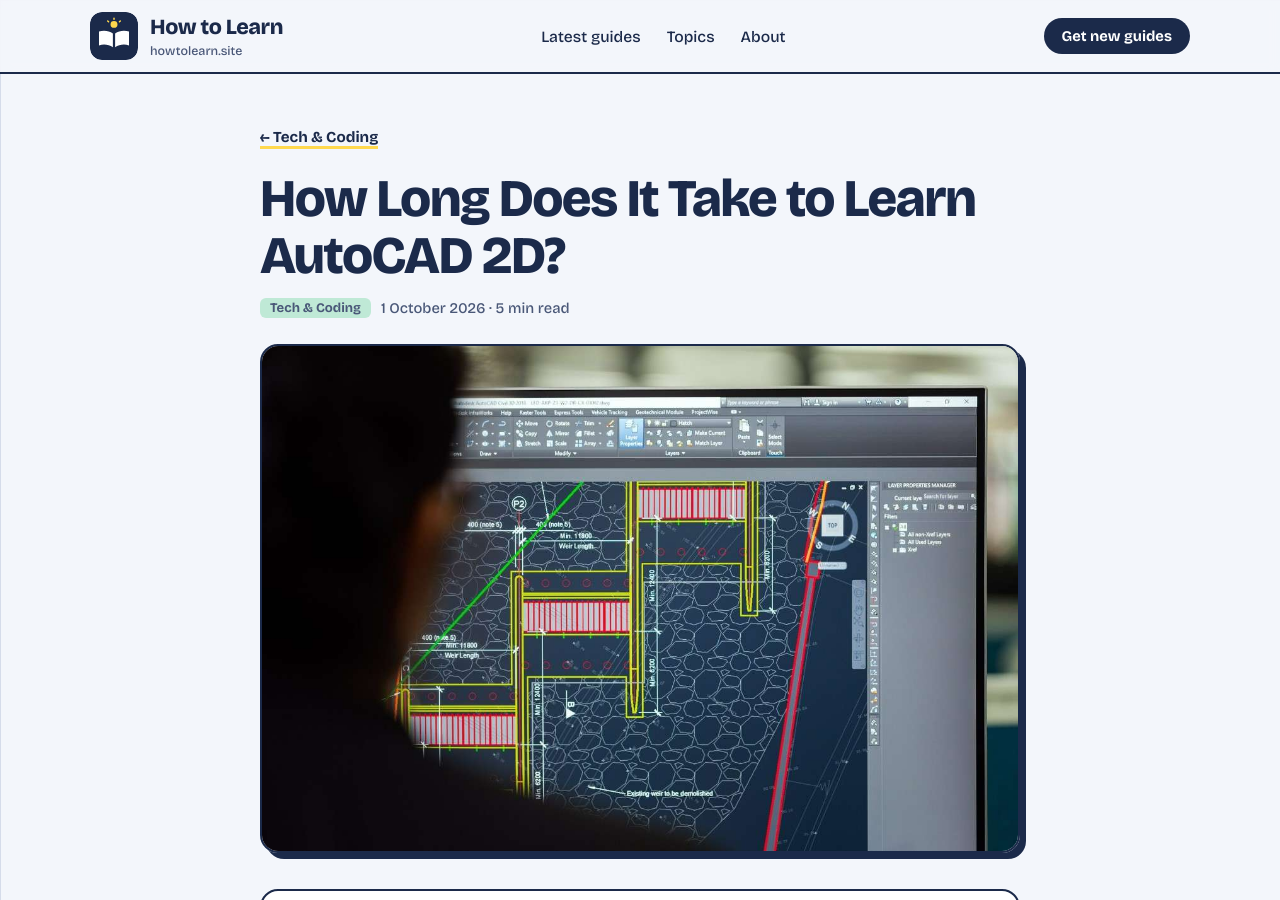
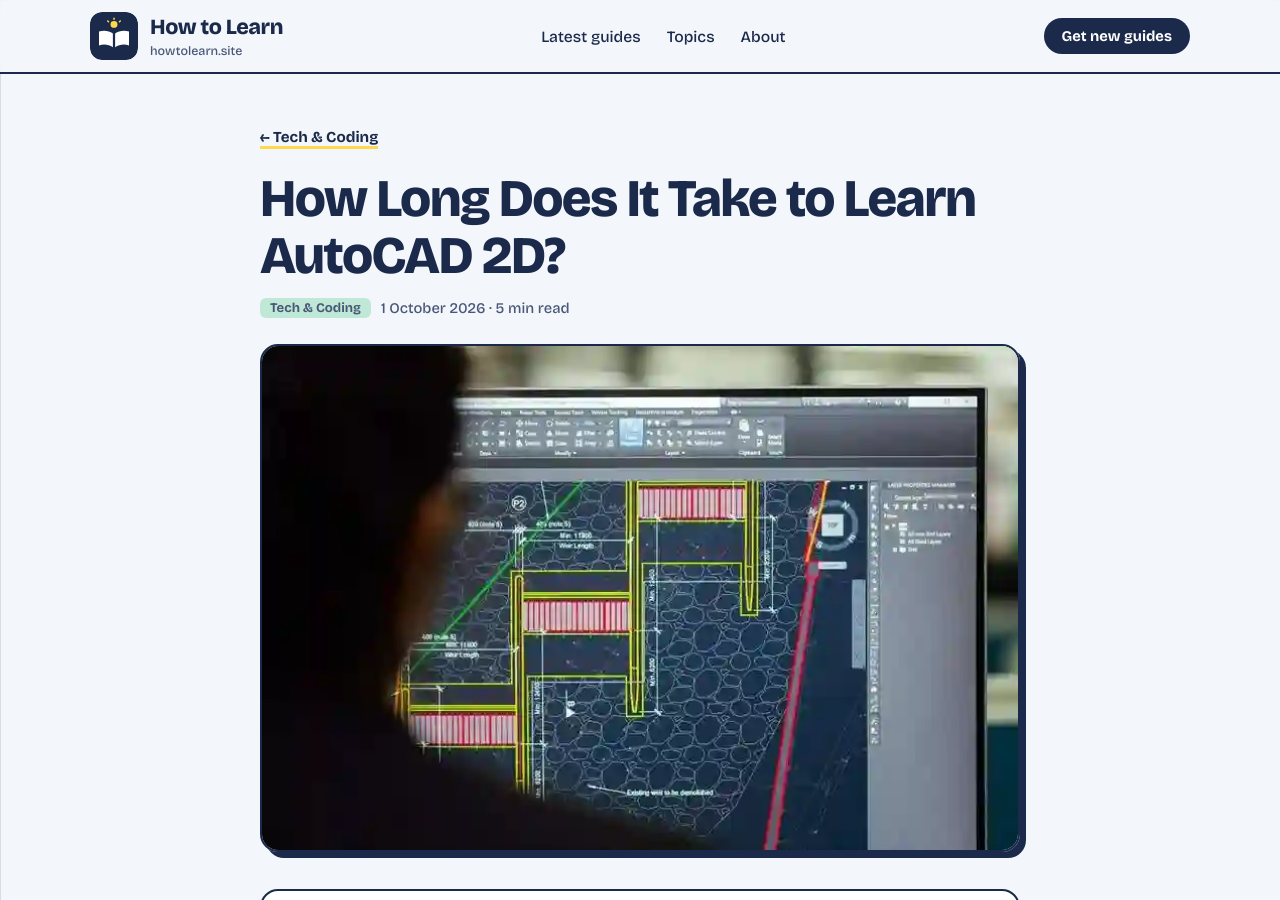
Before and after one commit to mehuls-ER7/mehuls-ER7.github.io, a Jekyll site: the page built from _posts/2026-10-01-how-to-learn-autocad-2d-guide.md, in a window 1280 px wide and 900 px high. Built offline with Jekyll 4.4.1, drawn with Linux system fonts in a browser that asks for light colours.

Commit message:
Change image from JPG to WEBP format
Updated image format for the AutoCAD 2D guide.

```diff
--- a/_posts/2026-10-01-how-to-learn-autocad-2d-guide.md
+++ b/_posts/2026-10-01-how-to-learn-autocad-2d-guide.md
@@ -3,7 +3,7 @@
 date: 2026-10-01
 category: tech
 description: "An honest guide on learning AutoCAD 2D speed, a realistic 4-week roadmap, and how to build true drafting speed."
-image: /images/autocad2d-v1.jpg
+image: "/images/autocad2d-vv1.webp"
 ---
 
 So, you have decided to jump into AutoCAD 2D. That is awesome! Whether you are pivoting your career toward drafting, starting an interior design degree, or just trying to pull your weight at a construction site, you have picked an industry standard skill.
```
